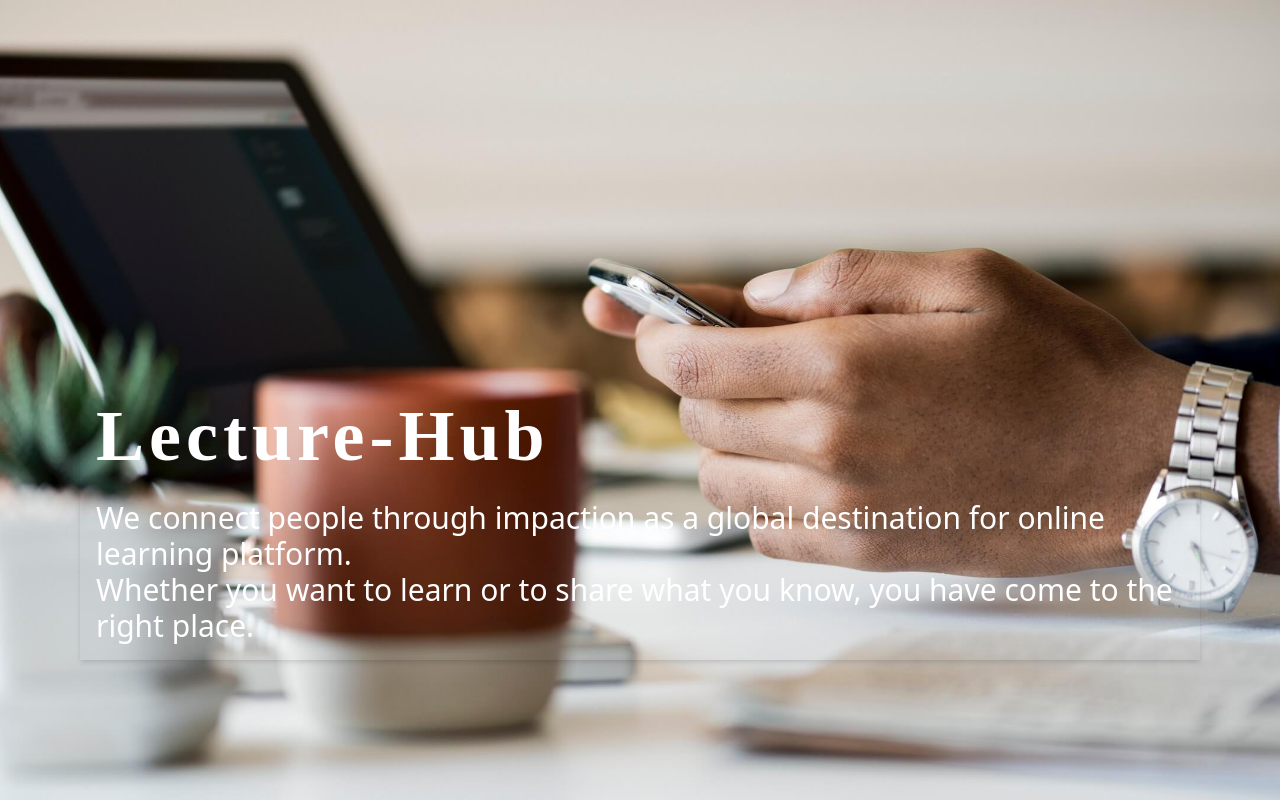
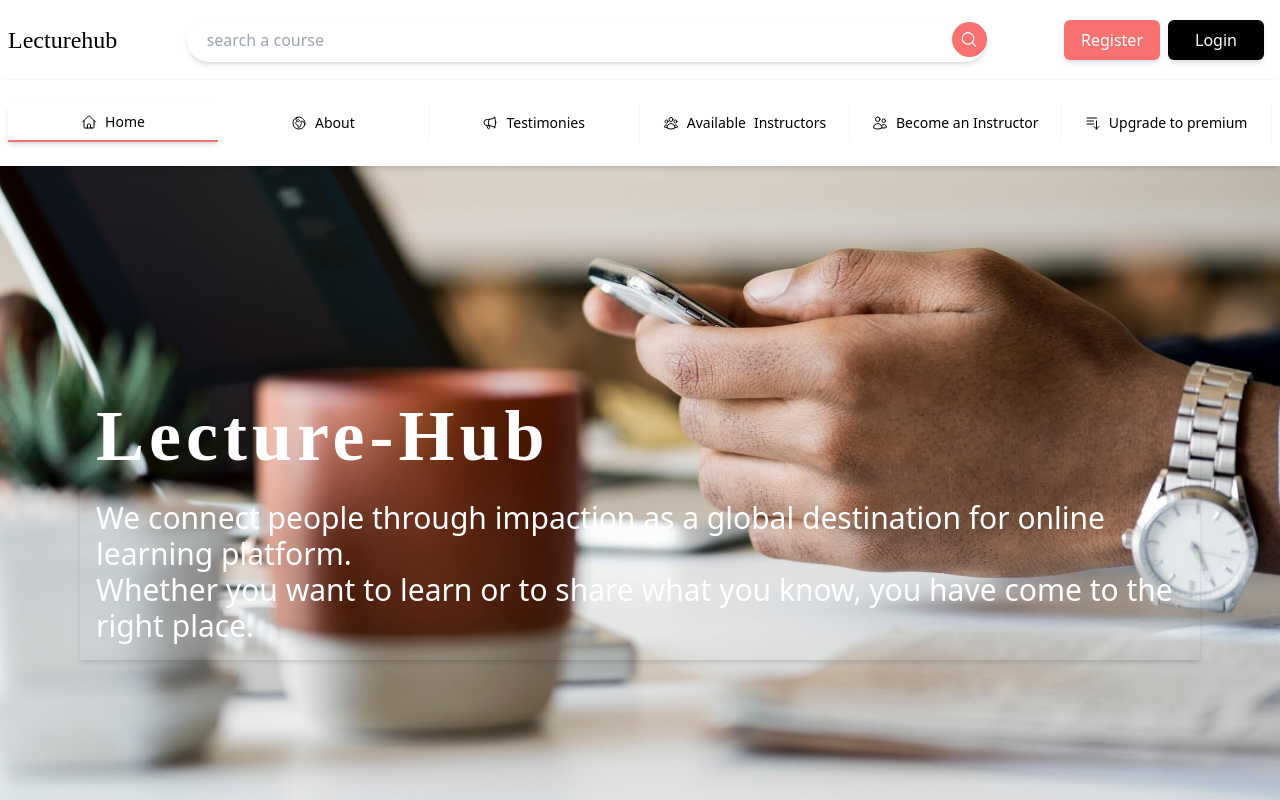
Before and after one commit to Alozie-Miracle/lecturehub-test, a React (Create React App) app: page / in a window 1280 px wide. Shown: the top 800 px of the page. Built offline with nearby package versions, Linux system fonts and the light colour scheme.

Commit message:
top banner fix text

```diff
--- a/src/containers/Home.jsx
+++ b/src/containers/Home.jsx
@@ -20,12 +20,12 @@ const Home = ({user, active, setActive}) => {
   }, [location]);
 
   return (
-    <div className='bg-white h-[100%] overflow-x-hidden relative'>
-      {/* <NavbarTop active={active} setActive={setActive} user={user}/>
+    <div className='bg-white overflow-x-hidden relative' style={{overflowY:'hidden'}}>
+      <NavbarTop active={active} setActive={setActive} user={user}/>
       {active && (
         <Sidebar location={route} user={user} />
       )}
-      <NavbarBottom /> */}
+      <NavbarBottom />
       <TopBanner />
       <Feed />
       <BannerBottom />
```
